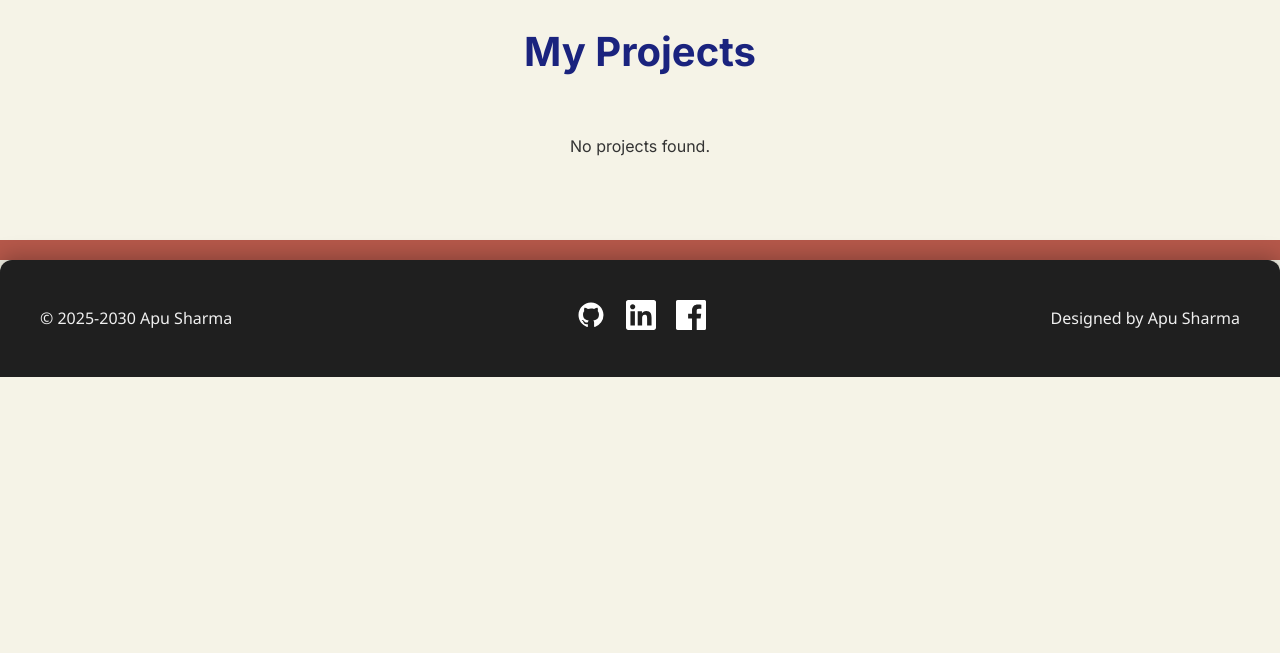
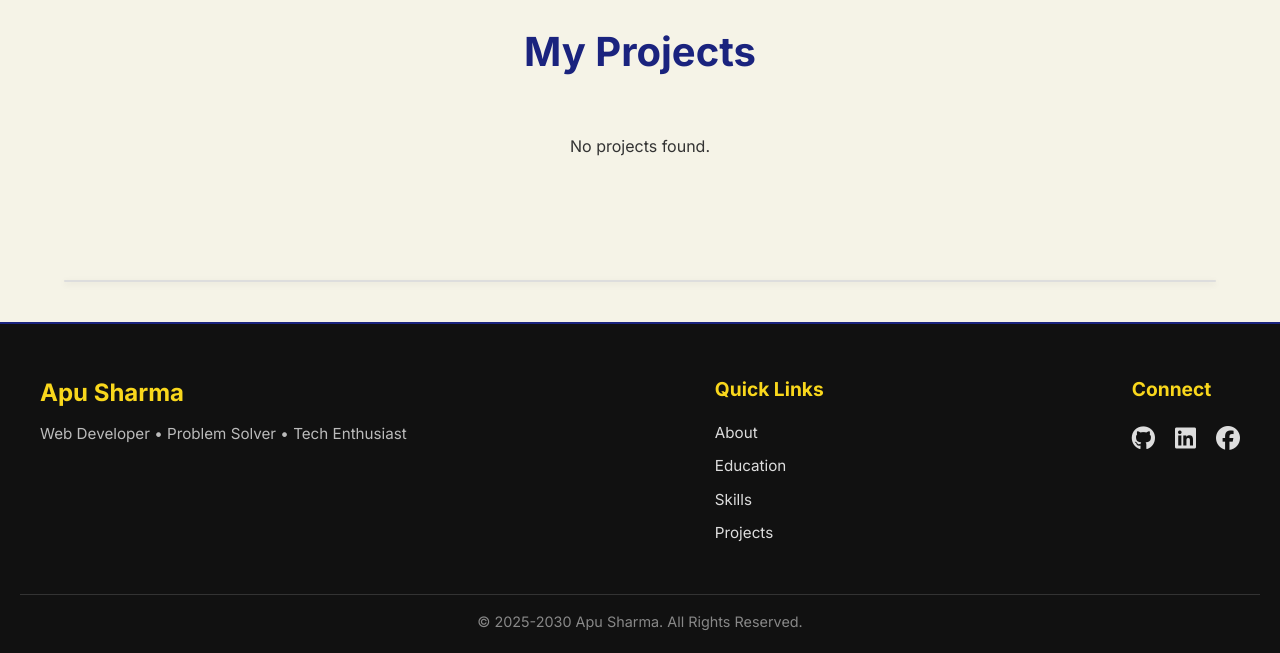
Before and after one commit to apusharma45/portfolio, a PHP site: page / in a window 1280 px wide. Shown: the part 2461-3114 px from the top of the page. Before the commit the page ends 2838 px from the top, so only its background shows below. Run offline with PHP 8.4, Linux system fonts and the light colour scheme; data that the repository does not hold is empty.

Commit message:
updated the footer section

```diff
--- a/index.php
+++ b/index.php
@@ -225,23 +225,39 @@ $result = $conn->query($sql);
 
     <div class="break"></div>
 
-    <div class="footer" id="socials">
+    <footer class="footer" id="socials">
         <div class="footer-container">
-            <p class="copyright">© 2025-2030 Apu Sharma</p>
-            <div class="social-icons">
-                <a href="https://github.com/apusharma45" class="social-link" target="_blank">
-                    <img src="uploads/github.svg" alt="GitHub">
-                </a>
-                <a href="https://linkedin.com/in/apusharma/" class="social-link" target="_blank">
-                    <img src="uploads/linkedin.svg" alt="LinkedIn">
-                </a>
-                <a href="https://facebook.com/apusharma45" class="social-link" target="_blank">
-                    <img src="uploads/facebook.svg" alt="Facebook">
-                </a>
+            <div class="footer-brand">
+                <h2>Apu Sharma</h2>
+                <p>Web Developer • Problem Solver • Tech Enthusiast</p>
             </div>
-            <p class="credit">Designed by Apu Sharma</p>
+
+            <div class="footer-links">
+                <h3>Quick Links</h3>
+                <ul>
+                    <li><a href="#about">About</a></li>
+                    <li><a href="#education">Education</a></li>
+                    <li><a href="#skills">Skills</a></li>
+                    <li><a href="#projects">Projects</a></li>
+                </ul>
+            </div>
+
+            <div class="footer-socials">
+                <h3>Connect</h3>
+                <div class="social-icons">
+                    <a href="https://github.com/apusharma45" target="_blank"><i class="fab fa-github"></i></a>
+                    <a href="https://linkedin.com/in/apusharma/" target="_blank"><i class="fab fa-linkedin"></i></a>
+                    <a href="https://facebook.com/apusharma45" target="_blank"><i class="fab fa-facebook"></i></a>
+                </div>
+            </div>
+
         </div>
-    </div>
+
+        <div class="footer-bottom">
+            <p>© 2025-2030 Apu Sharma. All Rights Reserved.</p>
+        </div>
+    </footer>
+
 
 
     <div id="contact-feedback" class="contact-feedback"></div>
--- a/styles/styles.css
+++ b/styles/styles.css
@@ -485,60 +485,92 @@ body {
 
 
 .break {
-  background-color: #B5584A;
-  width: 100%;
-  height: 20px;
+  height: 2px;
+  width: 90%;
+  margin: 40px auto;
+  background-color: #ddd;
+  border-radius: 50px;
+  box-shadow: 0 2px 6px rgba(0,0,0,0.1);
 }
 
+
 .footer {
-  background-color: #1f1f1f; /* dark neutral background */
-  padding: 40px 20px;
-  color: #ffffff;
-  box-shadow: 0 -4px 20px rgba(0,0,0,0.25);
-  border-top-left-radius: 12px;
-  border-top-right-radius: 12px;
-  font-family: 'Segoe UI', Tahoma, Geneva, Verdana, sans-serif;
+  background-color: #111;
+  color: #eee;
+  padding: 50px 20px 20px;
+  border-top: 2px solid #1a237e;
+  font-family: 'Inter', sans-serif;
 }
 
 .footer-container {
-  max-width: 1200px;
-  margin: 0 auto;
   display: flex;
   flex-wrap: wrap;
   justify-content: space-between;
-  align-items: center;
-  gap: 20px;
-  text-align: center;
+  max-width: 1200px;
+  margin: 0 auto;
+  gap: 40px;
 }
 
-.footer p {
-  margin: 5px 0;
-  font-size: 1rem;
-  font-weight: 500;
-  color: #f0f0f0;
+.footer-brand h2 {
+  font-size: 1.5rem;
+  color: #f9d71c;
 }
 
-.social-icons {
+.footer-brand p {
+  margin-top: 10px;
+  font-size: 0.95rem;
+  color: #bbb;
+}
+
+.footer-links h3,
+.footer-socials h3 {
+  font-size: 1.2rem;
+  margin-bottom: 15px;
+  color: #f9d71c;
+}
+
+.footer-links ul {
+  list-style: none;
+}
+
+.footer-links ul li {
+  margin: 8px 0;
+}
+
+.footer-links ul li a {
+  text-decoration: none;
+  color: #ddd;
+  font-size: 0.95rem;
+  transition: color 0.3s;
+}
+
+.footer-links ul li a:hover {
+  color: #f9d71c;
+}
+
+.footer-socials .social-icons {
   display: flex;
   gap: 20px;
-  justify-content: center;
 }
 
-.social-link img {
-  width: 30px;
-  height: 30px;
-  filter: brightness(0) invert(1); /* white icons */
-  transition: transform 0.3s ease, filter 0.3s ease;
+.footer-socials .social-icons a {
+  font-size: 1.5rem;
+  color: #ddd;
+  transition: color 0.3s, transform 0.3s;
 }
 
-.social-link:hover img {
-  transform: translateY(-4px) scale(1.2);
-  filter: brightness(0) invert(0.8);
+.footer-socials .social-icons a:hover {
+  color: #f9d71c;
+  transform: translateY(-3px);
 }
 
-.credit {
+.footer-bottom {
+  text-align: center;
+  margin-top: 40px;
+  border-top: 1px solid #333;
+  padding-top: 15px;
   font-size: 0.9rem;
-  color: #b0b0b0;
+  color: #888;
 }
 
 
@@ -562,9 +594,6 @@ body {
   pointer-events: auto;
 }
 
-
-
-/* message button styles */
 
 .contact-container {
   position: fixed;
```
